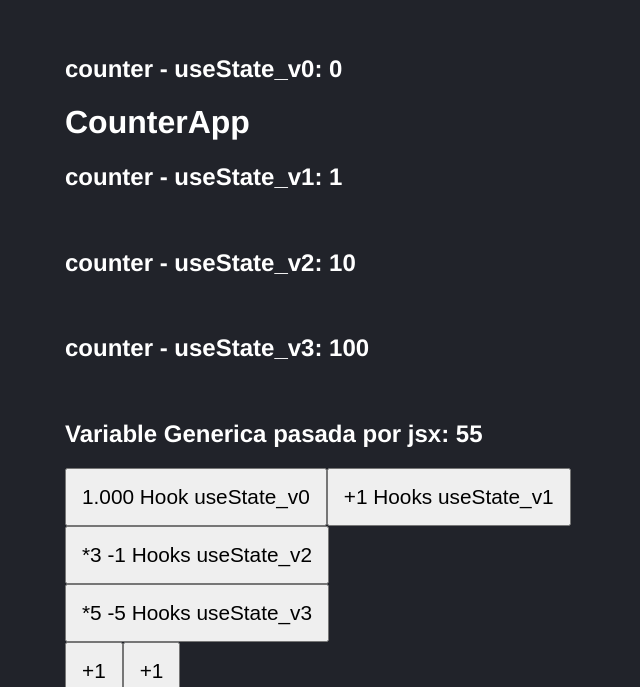
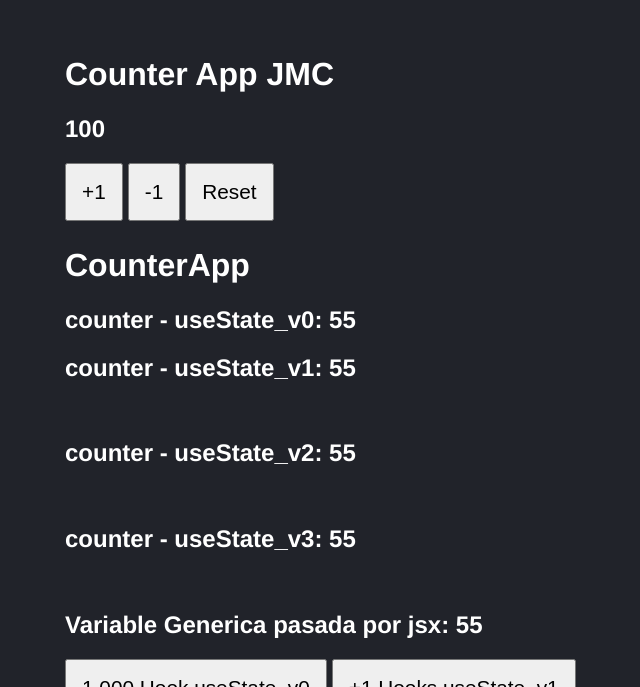
Before and after one commit to jmcepeda/20241002_React_DevTalles_Hooks, a React (Vite) app in the folder 03-counter-app-vite/: page / in a window 1280 px wide. Shown: the part 113-800 px from the top of the page, without its empty margins (83-723 px from the left). Built offline with nearby package versions, Linux system fonts and the light colour scheme.

Commit message:
20241011_2200_ Seguimos Avanzando

```diff
--- a/03-counter-app-vite/src/CounterApp.jsx
+++ b/03-counter-app-vite/src/CounterApp.jsx
@@ -16,10 +16,10 @@ const handleAppOut = (event) => {
 export const CounterApp = ({value}) => {
 
   // Aqui lo que estoy haciendo es desectrucurar la salida de la funcion useState en un array
-  const [counter_v0,setCounter_v0]=useState(0)
-  const [counter_v1,setCounter_v1]=useState(1)
-  const [counter_v2,setCounter_v2]=useState(10)
-  const [counter_v3,setCounter_v3]=useState(100)
+  const [counter_v0,setCounter_v0]=useState(value)
+  const [counter_v1,setCounter_v1]=useState(value)
+  const [counter_v2,setCounter_v2]=useState(value)
+  const [counter_v3,setCounter_v3]=useState(value)
 
 
   const handleAppIn = () => {
@@ -71,10 +71,8 @@ export const CounterApp = ({value}) => {
 
   return (
     <>
-
-
+      <h1>CounterApp</h1>
       <h2>counter - useState_v0: { counter_v0 }</h2>
-      <h1>CounterApp</h1>
       <h2>counter - useState_v1: { counter_v1 }</h2>
       <br />
       <h2>counter - useState_v2: { counter_v2 }</h2>
--- /dev/null
+++ b/03-counter-app-vite/src/CounterAppJMC.jsx
@@ -0,0 +1,48 @@
+import PropTypes from "prop-types"
+
+
+import { useState } from "react"
+
+export const CounterAppJMC = ({value}) => {
+
+console.log("Render")
+
+const [counter,setCounter]=useState(value)
+
+// Es muy importante tener en cuenta que cada vez que cambia el estado vuelve a dispararae el componente y vuelve a renderizarse el componente
+
+  const handleCounter= (id)=> {
+    setCounter(()=>{
+        let result=0
+        if (id===0){
+            result=counter+1
+        } else if (id===1) {
+            result=counter-1
+        } else if (id===2) {
+            result=value
+        }
+        return result
+
+        // Es muy interesante como funciona el useState, si el valor del useState no cambia, no se vuelve a renderizar el HTML hasta que no cambia el valor del useState, esto hace que REACT sea muy eficiente y rápido
+    })
+  }
+
+  return (
+    <>
+        <h1>Counter App JMC</h1>
+        <h2>{ counter }</h2>
+        <button onClick={()=>{handleCounter(0)}}>+1</button>
+        <button onClick={()=>{handleCounter(1)}}>-1</button>
+        <button onClick={()=>{handleCounter(2)}}>Reset</button>
+
+    </>
+  )
+}
+
+CounterAppJMC.propTypes = {
+    value: PropTypes.number.isRequired,
+}
+
+CounterAppJMC.defaultProps = {
+    value: 0,
+}
--- a/03-counter-app-vite/src/FirstApp.jsx
+++ b/03-counter-app-vite/src/FirstApp.jsx
@@ -76,7 +76,7 @@ export default FirstApp
 FirstApp.propTypes = {
   title: PropTypes.string.isRequired,
   subTitle: PropTypes.string.isRequired,
-  valor: PropTypes.number.isRequired,
+  valor: PropTypes.number,
 }
 
 FirstApp.defaultProps = {
--- a/03-counter-app-vite/src/main.jsx
+++ b/03-counter-app-vite/src/main.jsx
@@ -5,6 +5,7 @@ import FirstApp from './FirstApp'
 import { CounterApp } from './CounterApp'
 
 import './styles.css'
+import { CounterAppJMC } from './CounterAppJMC'
 
 
 
@@ -20,6 +21,7 @@ import './styles.css'
 ReactDOM.createRoot(document.getElementById('root')).render(
     <React.StrictMode>
         {/* Para Mandar Prop como un número, hay que meter el valor entre corchetes, si se manda entre comillas el Prop se enviará como un String */}
+        <CounterAppJMC value={100}/>
         <CounterApp value={55}/>
         <App />  {/* Aquí se renderiza el componente */}
         <App_two/>
@@ -27,7 +29,7 @@ ReactDOM.createRoot(document.getElementById('root')).render(
         <FirstApp title='Este es un Prop de Título de Segundo Comoponente FirstApp' />
         <FirstApp subTitle='Este es un Prop de SubTítulo de Segundo Comoponente FirstApp' />
         <FirstApp valor={10000} />
-        <FirstApp valor="Fernando Herrera" />
+        <FirstApp valor={10000} />
         {/* Esta es la manera de pasar un número como un props USando llaves {} */}
     </React.StrictMode>
 
--- a/03-counter-app-vite/src/styles.css
+++ b/03-counter-app-vite/src/styles.css
@@ -10,4 +10,6 @@ button {
 
     padding: 15px;
     font-size: 1.3rem;
+    margin-right: 5px;
+    margin-bottom: 5px;
 }
```
